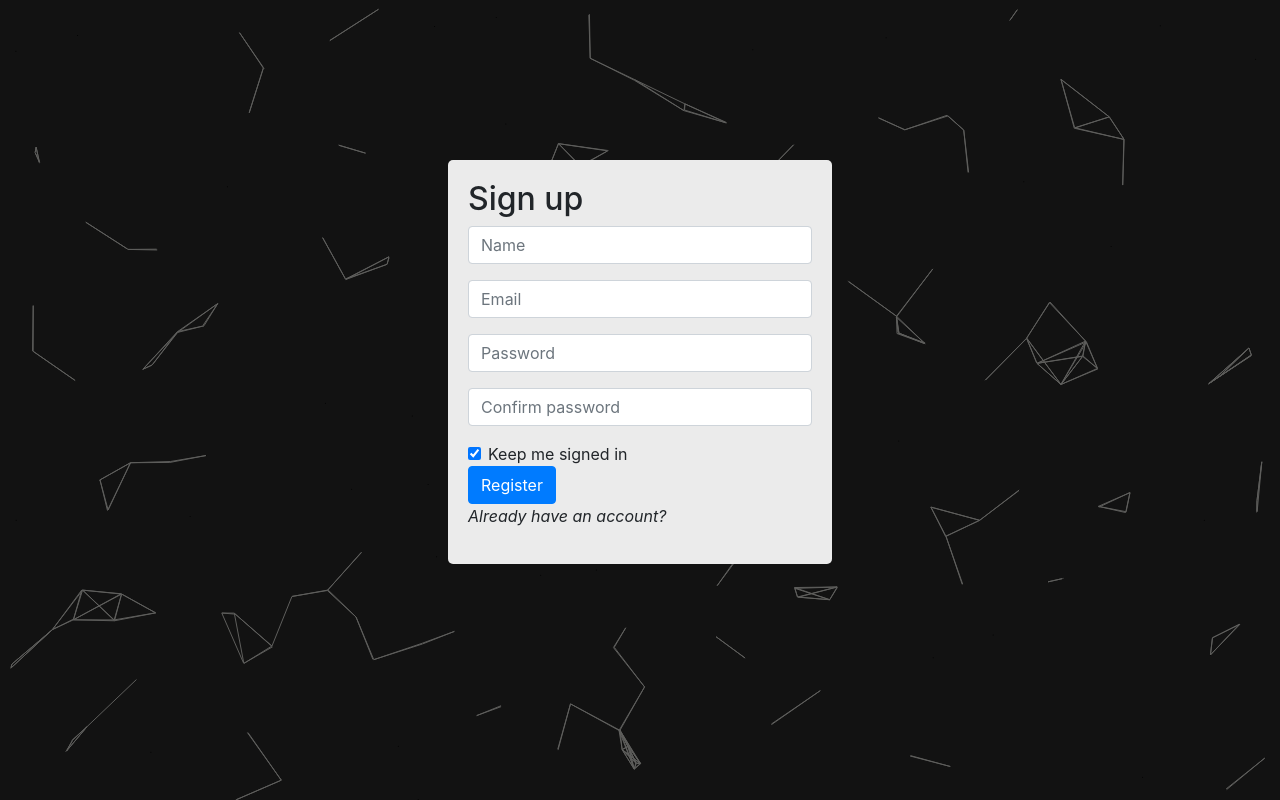
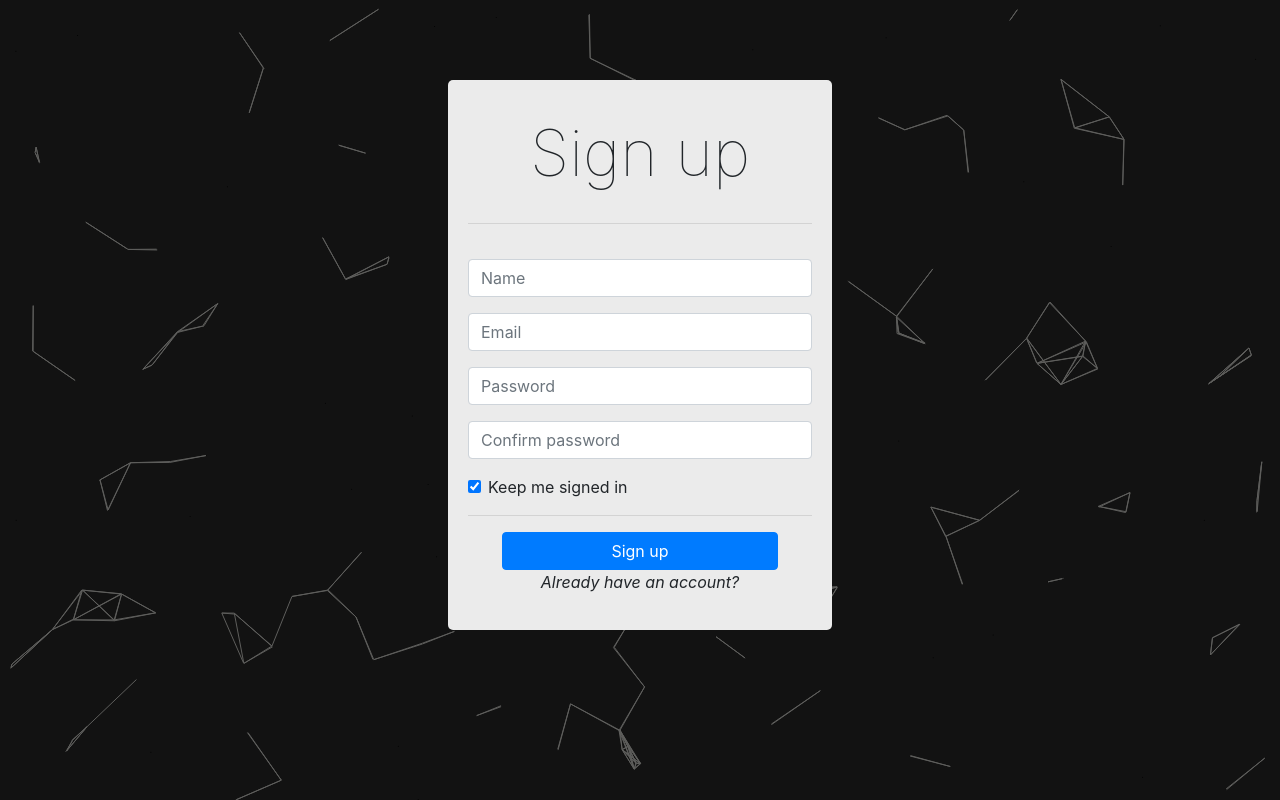
Before and after one commit to kylejw2/event-calendar, a React (Create React App) app in the folder presentation/: page / in a window 1280 px wide. Built offline with nearby package versions, Linux system fonts and the light colour scheme.

Commit message:
Implemented Get events in the user interface

```diff
--- a/presentation/src/components/Home.js
+++ b/presentation/src/components/Home.js
@@ -10,8 +10,7 @@ const Home = (props) => {
   }
 
   if (props.token) {
-    console.log(props.token);
-      handleSuccessfulAuth(props.token);
+    handleSuccessfulAuth(props.token);
   }
 
   const canvasRef = useRef(null);
--- a/presentation/src/components/calendar.js
+++ b/presentation/src/components/calendar.js
@@ -1,14 +1,29 @@
-import React, {useState} from 'react';
+import React, {useState, useEffect} from 'react';
+import { getItem } from '../config/session';
 import Week from './Week';
 
-const Calendar = () => {
+const Calendar = (props) => {
+
+    if (!getItem('auth')) {
+        props.history.push('/');
+    }
+
     const [month, setMonth] = useState('');
     const [eventView, setEventView] = useState(false);
     const [monthView, setMonthView] = useState(true);
+    const [events, setEvents] = useState([]);
 
-    const findDay = (event) => {
-        event.preventDefault();
-    }
+    useEffect(() => {
+        // make an API call and retrieve all of the events associated with the user's id
+        const options = {
+            headers: {
+                'auth': getItem('auth')
+            }
+        }
+        fetch(`${process.env.REACT_APP_API_URL}/events`, options)
+            .then(response => response.json())
+            .then(data => setEvents(data));
+    }, [])
 
     const monthBank = [28, 31, 30, 31, 30, 31, 31, 30, 31, 30, 31, 31];
 
--- a/presentation/src/components/verify.js
+++ b/presentation/src/components/verify.js
@@ -99,8 +99,11 @@ const Verify = (props) => {
     return (
         <div className='signup'> {signup ?
             (<form>
-                <h2>Sign up</h2>
-                <div className='form-group'>
+                <div>
+                <h2 className="signup-login-title">Sign up</h2>
+                </div>
+                <hr />
+                <div className='form-group' style={{marginTop: '35px'}}>
                     <input type='text' className='form-control' placeholder='Name' value={name} onChange={({target}) => setName(target.value)} required/>
                 </div>
                 <div className='form-group'>
@@ -119,7 +122,9 @@ const Verify = (props) => {
                 <div className='form-check'>
                     <input type='checkbox' className='form-check-input' checked={remember} onChange={handleRemember} /> {' Keep me signed in'}
                 </div>
-                <button className='btn btn-primary' onClick={handleRegister}>Register</button>
+                <hr />
+                <div className='signup-login-btn'>
+                <button className='btn btn-primary' onClick={handleRegister}>Sign up</button>
                 <p className="login-register" onClick={() => {
                     setName('');
                     setEmail('');
@@ -128,10 +133,14 @@ const Verify = (props) => {
                     setPasswordsMatch(true);
                     setSignup(false);
                 }}>Already have an account?</p>
+                </div>
             </form>) :
             (<form>
-                <h2>Log in</h2>
-                <div className='form-group'>
+                <div>
+                <h2 className='signup-login-title'>Log in</h2>
+                </div>
+                <hr />
+                <div className='form-group' style={{marginTop: '35px'}}>
                     <input type='email' className='form-control' placeholder='Email' value={emailLI} onChange={({target}) => setEmailLI(target.value)} required/>
                 </div>
                 <div className='form-group'>
@@ -141,6 +150,8 @@ const Verify = (props) => {
                 <div className='form-check'>
                     <input type='checkbox' className='form-check-input' checked={remember} onChange={handleRemember} /> {' Keep me signed in'}
                 </div>
+                <hr />
+                <div className='signup-login-btn'>
                 <button className='btn btn-primary' onClick={handleLogin}>Log in</button>
                 <p className='login-register' onClick={() => {
                     setEmailLI('');
@@ -148,6 +159,7 @@ const Verify = (props) => {
                     setPasswordLI('');
                     setSignup(true);
                 }}>Sign up here</p>
+                </div>
             </form>)
             }
         </div>
--- a/presentation/src/index.css
+++ b/presentation/src/index.css
@@ -5,6 +5,8 @@ body {
     sans-serif;
   -webkit-font-smoothing: antialiased;
   -moz-osx-font-smoothing: grayscale;
+  background: 'rgb(247, 247, 247)';
+
 }
 
 code {
@@ -21,7 +23,7 @@ code {
   position: fixed;
   left: 50%;
   transform: translateX(-50%);
-  top: 20%;
+  top: 10%;
   z-index: 1;
   background: #ebebeb;
   width: 90%;
@@ -58,11 +60,28 @@ th {
 }
 
 tbody {
-  background: rgb(247, 247, 247);
+  background: rgb(253, 253, 253);
 }
 
 * {
   font: rgb(51, 51, 51);
+}
+
+.signup-login-title {
+  text-align: center;
+  font-family: -apple-system, BlinkMacSystemFont, 'Segoe UI', Roboto, Oxygen, Ubuntu, Cantarell, 'Open Sans', 'Helvetica Neue', sans-serif;
+  /* text-decoration: capitalize; */
+  padding: 15px 0;
+  font-size: 4rem;
+  font-weight: 100;
+}
+
+.signup-login-btn {
+  text-align: center;
+}
+
+.signup-login-btn > button {
+  width: 80%;
 }
 
  /* Small devices (landscape phones, 576px and up) */
```
Also changed, not shown: 2 other files (tests, documents, lock files or other folders).
